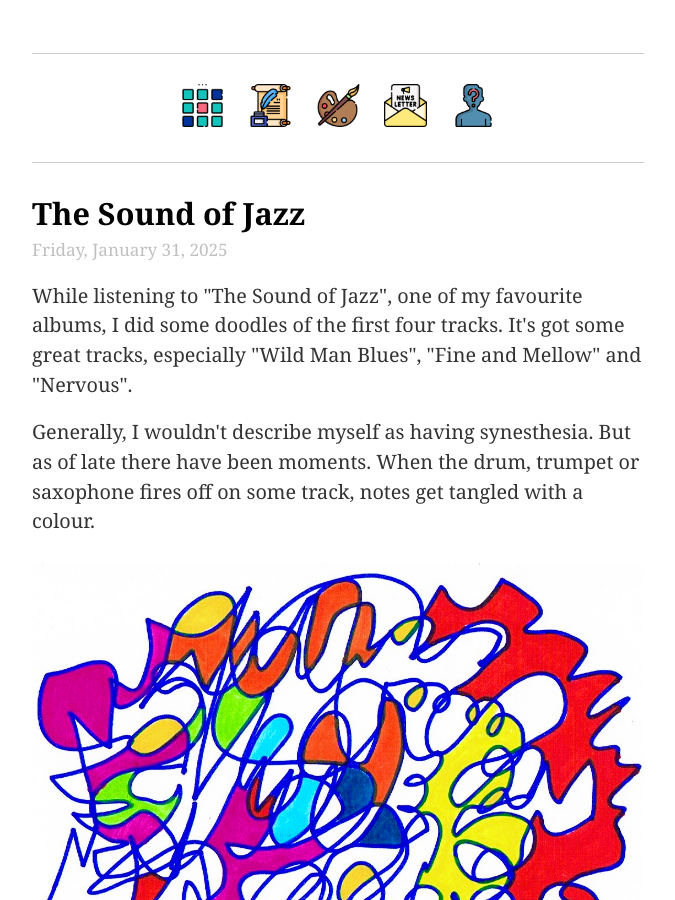
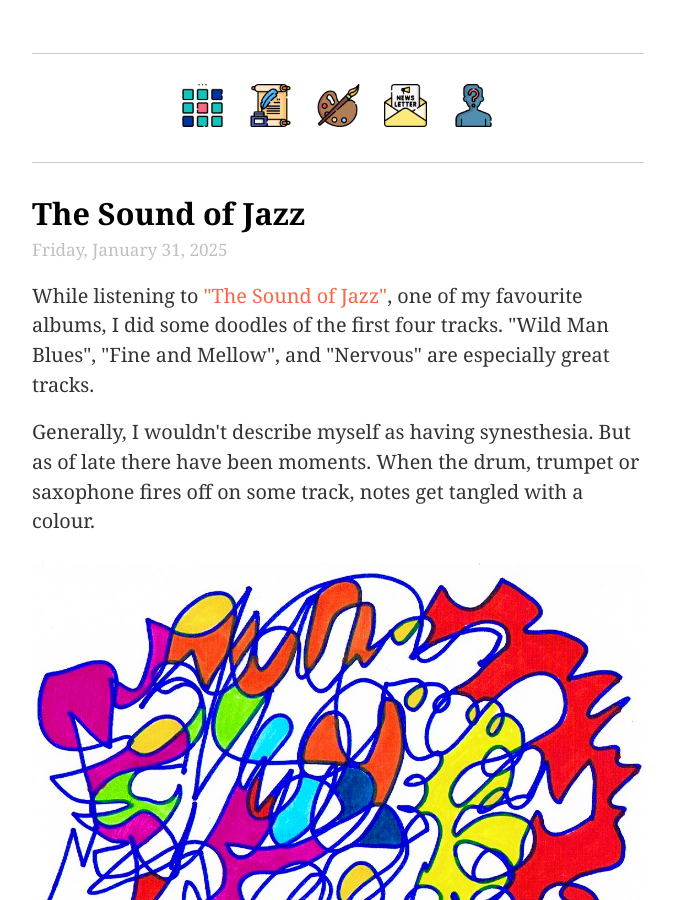
Before and after one commit to ellis-bio/ellisjalia, a Jekyll site: the page built from index.md, in a window 1280 px wide and 900 px high. Shown: the whole window, without its empty margins (302-977 px from the left). Built offline with Jekyll 4.4.1, drawn with Linux system fonts in a browser that asks for light colours.

Commit message:
ud to index + the sound of jazz.md

```diff
--- a/index.md
+++ b/index.md
@@ -26,7 +26,7 @@ a:hover {
 <p style="font-size:1.7em; margin-bottom:0"><a href="https://ellisjalia.com/2025/01/31/the-sound-of-jazz/"><b>The Sound of Jazz</b></a></p>
 <p style="font-size:0.95em; color: silver">Friday, January 31, 2025</p>
 
-<p>While listening to "The Sound of Jazz", one of my favourite albums, I did some doodles of the first four tracks. It's got some great tracks, especially "Wild Man Blues", "Fine and Mellow" and "Nervous".</p>
+<p>While listening to <a href="https://www.youtube.com/watch?v=OyykMHvDT88" style="color:tomato">"The Sound of Jazz"</a>, one of my favourite albums, I did some doodles of the first four tracks. "Wild Man Blues", "Fine and Mellow", and "Nervous" are especially great tracks.</p>
 
 <p>Generally, I wouldn't describe myself as having synesthesia. But as of late there have been moments. When the drum, trumpet or saxophone fires off on some track, notes get tangled with a colour.
 
```
Also changed, not shown: 2025/01/the-sound-of-jazz.md (+1 -1 lines).
